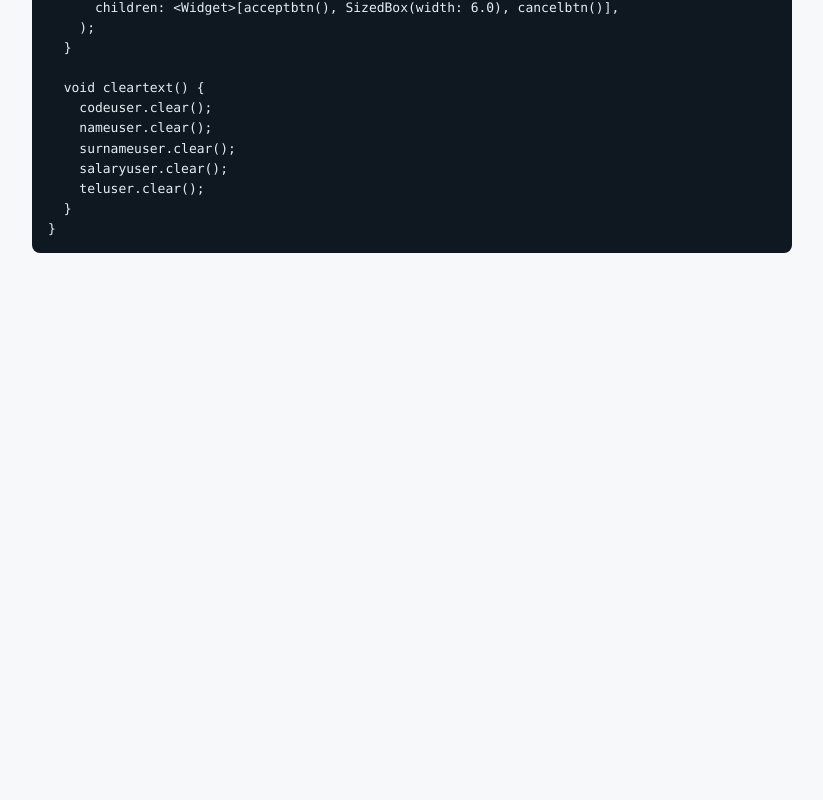
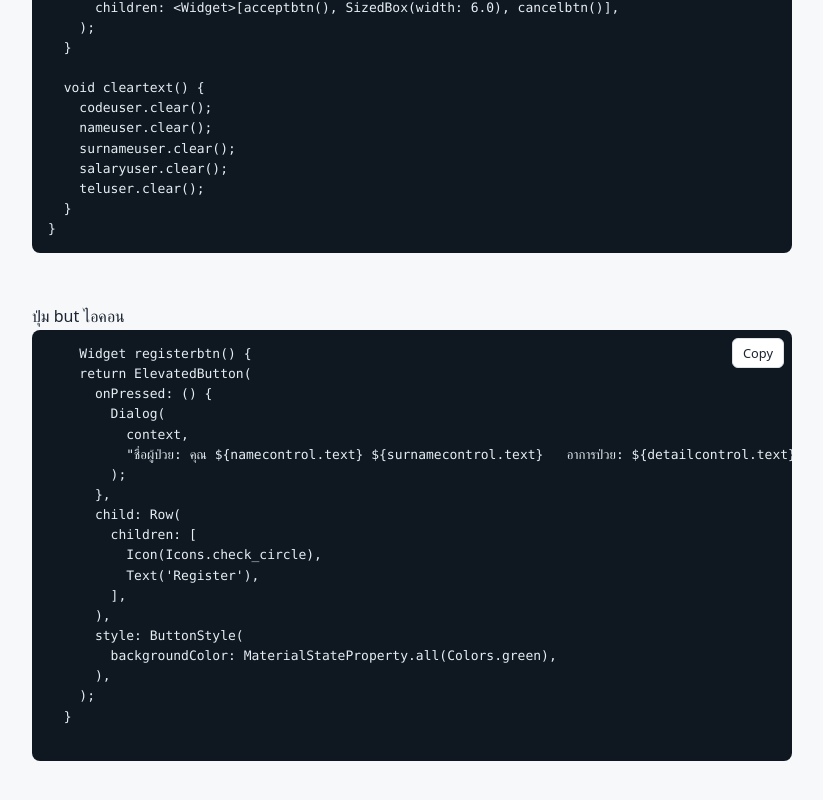
Before and after one commit to wandanai/wandanai.github.io, a plain HTML site: page cheat.html in a window 1280 px wide. Shown: the part 2892-3692 px from the top of the page, without its empty margins (228-1051 px from the left). Before the commit the page ends 3237 px from the top, so only its background shows below. Drawn offline with Linux system fonts and the light colour scheme.

Commit message:
Update cheat.html

```diff
--- a/cheat.html
+++ b/cheat.html
@@ -175,6 +175,29 @@ class _HomeState extends State&lt;Home&gt; {
     teluser.clear();
   }
 }</pre></div>
+  <br><br>ปุ่ม but ไอคอน
+  <div class=box><pre>
+    Widget registerbtn() {
+    return ElevatedButton(
+      onPressed: () {
+        Dialog(
+          context,
+          "ชื่อผู้ป่วย: คุณ ${namecontrol.text} ${surnamecontrol.text}   อาการป่วย: ${detailcontrol.text}",
+        );
+      },
+      child: Row(
+        children: [
+          Icon(Icons.check_circle),
+          Text('Register'),
+        ],
+      ),
+      style: ButtonStyle(
+        backgroundColor: MaterialStateProperty.all<Color>(Colors.green),
+      ),
+    );
+  }
+          </pre>
+  </div>
 </section>
 </main>
 <script>
```
